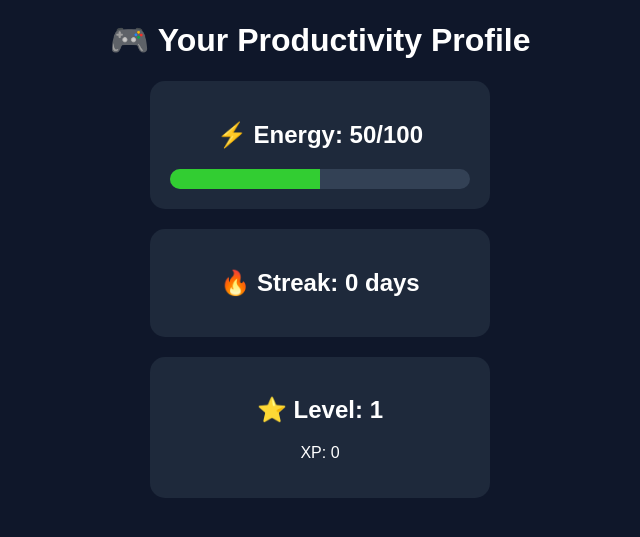
After one commit to siddhiii07/Life-Receipt, a Flask app: page /game-dashboard in a window 1280 px wide. The commit adds this page. Shown: the top 537 px of the page, without its empty margins (320-960 px from the left). Run offline with Flask 3, Linux system fonts and the light colour scheme; a user stored in the database is signed in; data comes from the database, SQL or seed files in the repository; both versions use the stored data as it was after the commit.

Commit message:
Fixed receipts and stats dashboard

```diff
--- a/backend/app.py
+++ b/backend/app.py
@@ -14,11 +14,27 @@ app = Flask(__name__)
 CORS(app)
 app.secret_key = "super_secret_key"
 
+app.config['SESSION_COOKIE_SAMESITE'] = "Lax"
+app.config['SESSION_COOKIE_SECURE'] = False
+
+# ---------------- ENERGY SYSTEM ----------------
+ENERGY_RULES = {
+    "Study": 15,
+    "Work": 10,
+    "Fitness": 10,
+    "Sleep": 7,
+    "Reading": 8,
+    "Meditation": 12,
+    "Personal": 7,
+    "Entertainment": -5,
+    "Scrolling": -12,
+    "Gaming": -8
+}
+
 DB_NAME = "database.db"
 
-# ---------- DATABASE CONNECTION ----------
 def get_db_connection():
-    conn = sqlite3.connect(DB_NAME)
+    conn = sqlite3.connect(DB_NAME, timeout=10, check_same_thread=False)
     conn.row_factory = sqlite3.Row
     return conn
 
@@ -54,43 +70,6 @@ def init_db():
 
     conn.commit()
     conn.close()
-
-# ---------- API TO ADD ACTIVITY ----------
-@app.route("/add-activity", methods=["POST"])
-def add_activity():
-    print("SESSION:", dict(session))
-    print("USER ID:", session.get("user_id"))
-
-    if "user_id" not in session:
-        print("NO USER ID FOUND")
-        return jsonify({"error": "Unauthorized"}), 401
-
-    data = request.json
-
-    conn = get_db_connection()
-    cursor = conn.cursor()
-
-    cursor.execute("""
-        INSERT INTO activities
-        (activity_name, category, duration, date, mood, goal, notes, prediction, user_id)
-        VALUES (?, ?, ?, ?, ?, ?, ?, ?, ?)
-    """, (
-        data["activity"],
-        data["category"],
-        data["duration"],
-        data["date"],
-        data["mood"],
-        data["goal"],
-        data["notes"],
-        "Pending",
-        session["user_id"]
-    ))
-
-    conn.commit()
-    conn.close()
-
-    return jsonify({"message": "Activity stored successfully"})
-
 
 # -------- SIGNUP ROUTE --------
 @app.route("/signup", methods=["GET", "POST"])
@@ -133,7 +112,7 @@ def login():
 
         if user:
             session["user_id"] = user["user_id"]
-            session["email"] = user["email"]   # 👈 ADD THIS
+            session["email"] = user["email"]
             return redirect(url_for("dashboard"))
         else:
             flash("Invalid Email or Password")
@@ -229,88 +208,170 @@ def receipt(date):
         total=total
     )
 
-@app.route("/download-receipt/<date>")
-def download_receipt(date):
+@app.route("/game-dashboard")
+def game_dashboard():
     if "user_id" not in session:
         return redirect(url_for("login"))
 
     user_id = session["user_id"]
 
     conn = get_db_connection()
-    activities = conn.execute(
-        """
-        SELECT activity_name, duration
-        FROM activities
-        WHERE date = ? AND user_id = ?
-        """,
-        (date, user_id)
-    ).fetchall()
+    user = conn.execute("""
+        SELECT energy, streak, xp, level
+        FROM users
+        WHERE user_id = ?
+    """, (user_id,)).fetchone()
     conn.close()
 
-    if not activities:
-        return "No activities found", 404
+    # SAFE FALLBACKS (important)
+    energy = user["energy"] if user and user["energy"] is not None else 50
+    streak = user["streak"] if user and user["streak"] is not None else 0
+    xp = user["xp"] if user and user["xp"] is not None else 0
+    level = user["level"] if user and user["level"] is not None else 1
 
-    buffer = BytesIO()
-    doc = SimpleDocTemplate(buffer)
-    elements = []
-    styles = getSampleStyleSheet()
-
-    elements.append(Paragraph("<b>Daily Activity Receipt</b>", styles["Title"]))
-    elements.append(Spacer(1, 0.3 * inch))
-    elements.append(Paragraph(f"Date: {date}", styles["Normal"]))
-    elements.append(Spacer(1, 0.2 * inch))
-
-    total = 0
-
-    for act in activities:
-        duration_minutes = int(float(act["duration"]) * 60)
-        total += duration_minutes
-
-        hours = duration_minutes // 60
-        minutes = duration_minutes % 60
-
-        elements.append(
-            Paragraph(
-                f"{act['activity_name']} - {hours}h {minutes}m",
-                styles["Normal"]
-            )
-        )
-
-    elements.append(Spacer(1, 0.3 * inch))
-
-    total_hours = total // 60
-    total_minutes = total % 60
-
-    elements.append(
-        Paragraph(
-            f"<b>Total: {total_hours}h {total_minutes}m</b>",
-            styles["Normal"]
-        )
+    return render_template(
+        "game_dashboard.html",
+        energy=int(energy),
+        streak=int(streak),
+        xp=int(xp),
+        level=int(level)
     )
-
-    doc.build(elements)
-    buffer.seek(0)
-
-    return send_file(
-        buffer,
-        as_attachment=True,
-        download_name=f"receipt_{date}.pdf",
-        mimetype="application/pdf"
-    )
-
-# ---------- MAIN ----------
-if __name__ == "__main__":
-    init_db()
-    app.run(debug=True)
 
 # ---------- API TO ADD ACTIVITY ----------
 @app.route("/add-activity", methods=["POST"])
 def add_activity():
-    print("SESSION:", session)   # 👈 add this
-
     if "user_id" not in session:
         return jsonify({"error": "Unauthorized"}), 401
 
+    data = request.json
+    user_id = session["user_id"]
+
+    from datetime import datetime, timedelta
+
+    # Use timeout + autocommit control
+    conn = sqlite3.connect(DB_NAME, timeout=10)
+    conn.row_factory = sqlite3.Row
+    cursor = conn.cursor()
+
+    try:
+        # ---------------- STORE ACTIVITY ----------------
+        cursor.execute("""
+            INSERT INTO activities
+            (activity_name, category, duration, date, mood, goal, notes, prediction, user_id)
+            VALUES (?, ?, ?, ?, ?, ?, ?, ?, ?)
+        """, (
+            data["activity"],
+            data["category"],
+            data["duration"],
+            data["date"],
+            data["mood"],
+            data["goal"],
+            data["notes"],
+            "Pending",
+            user_id
+        ))
+
+        # ---------------- ENERGY + STREAK SYSTEM ----------------
+        duration = int(data["duration"])
+        category = data["category"].lower()
+        mood = data["mood"].lower()
+        today = data["date"]
+
+        energy_gain = 0
+
+        # 🎯 Duration reward
+        if duration >= 90:
+            energy_gain += 20
+        elif duration >= 60:
+            energy_gain += 10
+        elif duration >= 30:
+            energy_gain += 5
+
+        # 🏋️ Category bonus
+        if category in ["workout", "exercise", "gym"]:
+            energy_gain += 15
+        elif category in ["study", "learning"]:
+            energy_gain += 8
+
+        # 😊 Mood bonus
+        if mood == "happy":
+            energy_gain += 5
+        elif mood == "productive":
+            energy_gain += 7
+
+        # ---------------- GET USER DATA ----------------
+        cursor.execute("""
+            SELECT energy, last_activity_date, streak
+            FROM users
+            WHERE user_id = ?
+        """, (user_id,))
+
+        user = cursor.fetchone()
+
+        if not user:
+            return jsonify({"error": "User not found"}), 404
+
+        current_energy = user["energy"] if user["energy"] else 50
+        last_date = user["last_activity_date"]
+        streak = user["streak"] if user["streak"] else 0
+
+        # ---------------- STREAK LOGIC ----------------
+        today_date = datetime.strptime(today, "%Y-%m-%d")
+
+        if last_date:
+            last_date_obj = datetime.strptime(last_date, "%Y-%m-%d")
+
+            if today_date == last_date_obj + timedelta(days=1):
+                streak += 1
+                energy_gain += 10
+            elif today_date == last_date_obj:
+                pass
+            else:
+                streak = 1
+        else:
+            streak = 1
+
+        # ---------------- ENERGY CAP ----------------
+        new_energy = current_energy + energy_gain
+        new_energy = max(0, min(new_energy, 100))
+
+        # ---------------- UPDATE USER ----------------
+        cursor.execute("""
+            UPDATE users
+            SET energy = ?, last_activity_date = ?, streak = ?
+            WHERE user_id = ?
+        """, (
+            new_energy,
+            today,
+            streak,
+            user_id
+        ))
+
+        conn.commit()
+
+        return jsonify({
+            "message": "Activity stored successfully",
+            "energy_gained": energy_gain,
+            "new_energy": new_energy,
+            "streak": streak
+        })
+
+    except Exception as e:
+        conn.rollback()
+        return jsonify({"error": str(e)}), 500
+
+    finally:
+        conn.close()
+
+# Activity stored
+# energy increase smartly
+# Streak builds
+# Streak bonus applied
+# Energy capped at 100
+# Safe from crashes
+# Returns gamified response
+
+# ---------- DOWNLOAD RECEIPTS ----------
 @app.route("/download-receipt/<date>")
 def download_receipt(date):
     if "user_id" not in session:
--- /dev/null
+++ b/backend/templates/game_dashboard.html
@@ -0,0 +1,47 @@
+<!DOCTYPE html>
+<html>
+<head>
+    <title>Game Dashboard</title>
+    <style>
+        body { font-family: Arial; background: #0f172a; color: white; text-align: center; }
+        .card {
+            background: #1e293b;
+            padding: 20px;
+            margin: 20px auto;
+            width: 300px;
+            border-radius: 15px;
+        }
+        .bar {
+            height: 20px;
+            background: #334155;
+            border-radius: 10px;
+            overflow: hidden;
+        }
+        .fill {
+            height: 100%;
+            background: limegreen;
+        }
+    </style>
+</head>
+<body>
+
+<h1>🎮 Your Productivity Profile</h1>
+
+<div class="card">
+    <h2>⚡ Energy: {{ energy }}/100</h2>
+    <div class="bar">
+        <div class="fill" style="width: {{ energy }}%;"></div>
+    </div>
+</div>
+
+<div class="card">
+    <h2>🔥 Streak: {{ streak }} days</h2>
+</div>
+
+<div class="card">
+    <h2>⭐ Level: {{ level }}</h2>
+    <p>XP: {{ xp }}</p>
+</div>
+
+</body>
+</html>
--- a/backend/templates/navbar.html
+++ b/backend/templates/navbar.html
@@ -65,6 +65,7 @@
                         </li>
 
                         <li class="px-4 py-2 hover:bg-green-200 cursor-pointer">Analytics</li>
+                        <li class="px-4 py-2 hover:bg-green-200 cursor-pointer"><a href="/game-dashboard">View My Stats</a></li>
                     </ul>
                 </li>
                 <li class="py-4 px-3 hover:text-green-400"> <a href="{{ url_for('contact') }}">Contact Us</a></li>
```
Also changed, not shown: backend/templates/dashboard.html (+24 -13 lines), backend/database.db.
